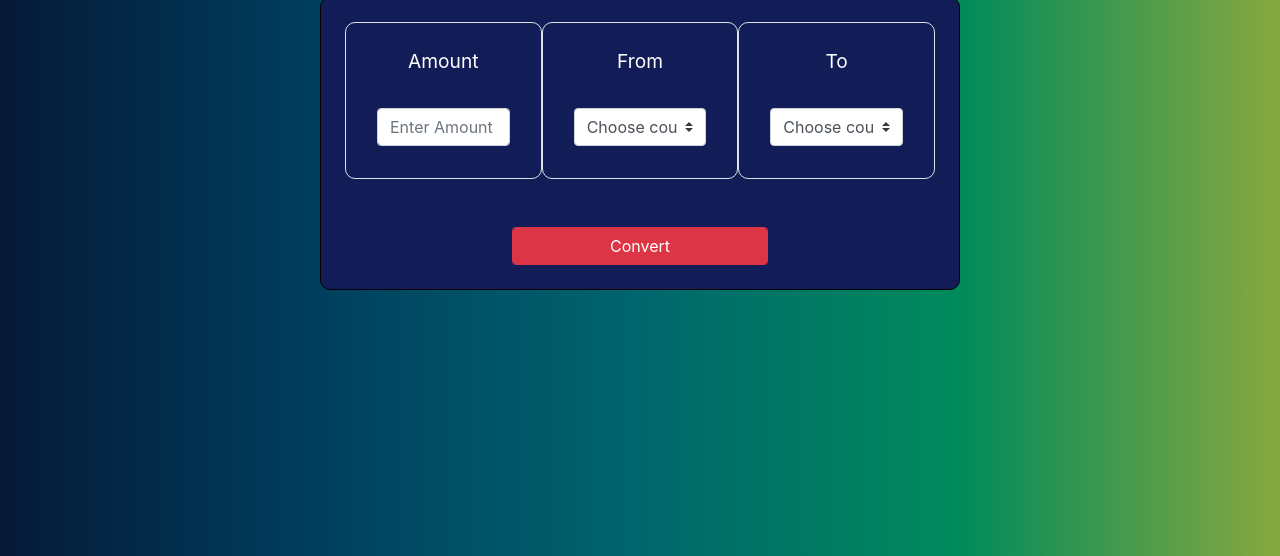
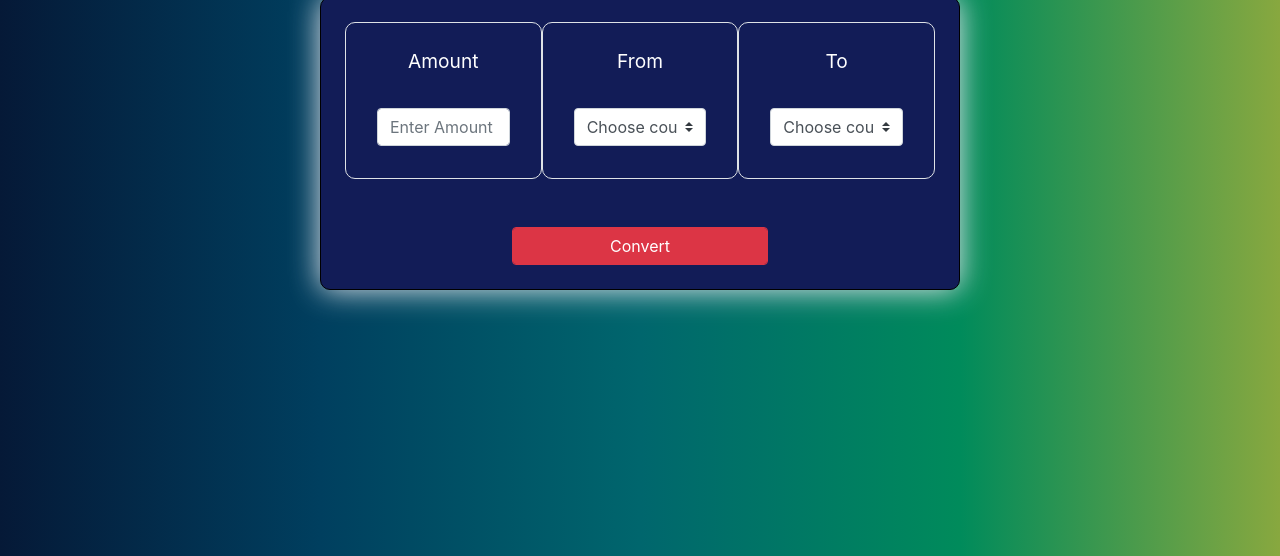
Before and after one commit to shubhampawar3223/currency-Converter, a plain HTML site: page index.html in a window 1280 px wide. Shown: the part 244-800 px from the top of the page. Drawn offline with nearby package versions, Linux system fonts and the light colour scheme; no server answers.

Commit message:
Update index.html

```diff
--- a/index.html
+++ b/index.html
@@ -21,12 +21,10 @@
 
         }
         .main{
-
-            /* margin-top: 13%; */
-
             border: 1px solid black;
             border-radius: 10px ;
             background-color: #121c57;
+            box-shadow: 0px 0px 30px #e6e7ed;
         }
         .div1{
             font-size: larger;
@@ -49,7 +47,7 @@
     <div class="mega">
     <div class="heading offset-2  offset-md-2 offset-lg-3 offset-xl-3 col-8 col-lg-6 col-xl-6 text-center ">
         Currency Converter</div>
-    <div class="offset-2  offset-md-2 offset-lg-3 offset-xl-3 col-8 col-lg-6 col-xl-6 main ">
+    <div class="offset-2  offset-md-2 offset-lg-3 offset-xl-3 col-8 col-lg-6 col-xl-6 main">
             <div class="row p-2 p-lg-4 p-xl-4">
                 <div class="col-12 col-sm-12 col-md-12 col-lg-4 col-xl-4  border div1">
                     <P class="text-center text-white pt-4">Amount</P>
```
